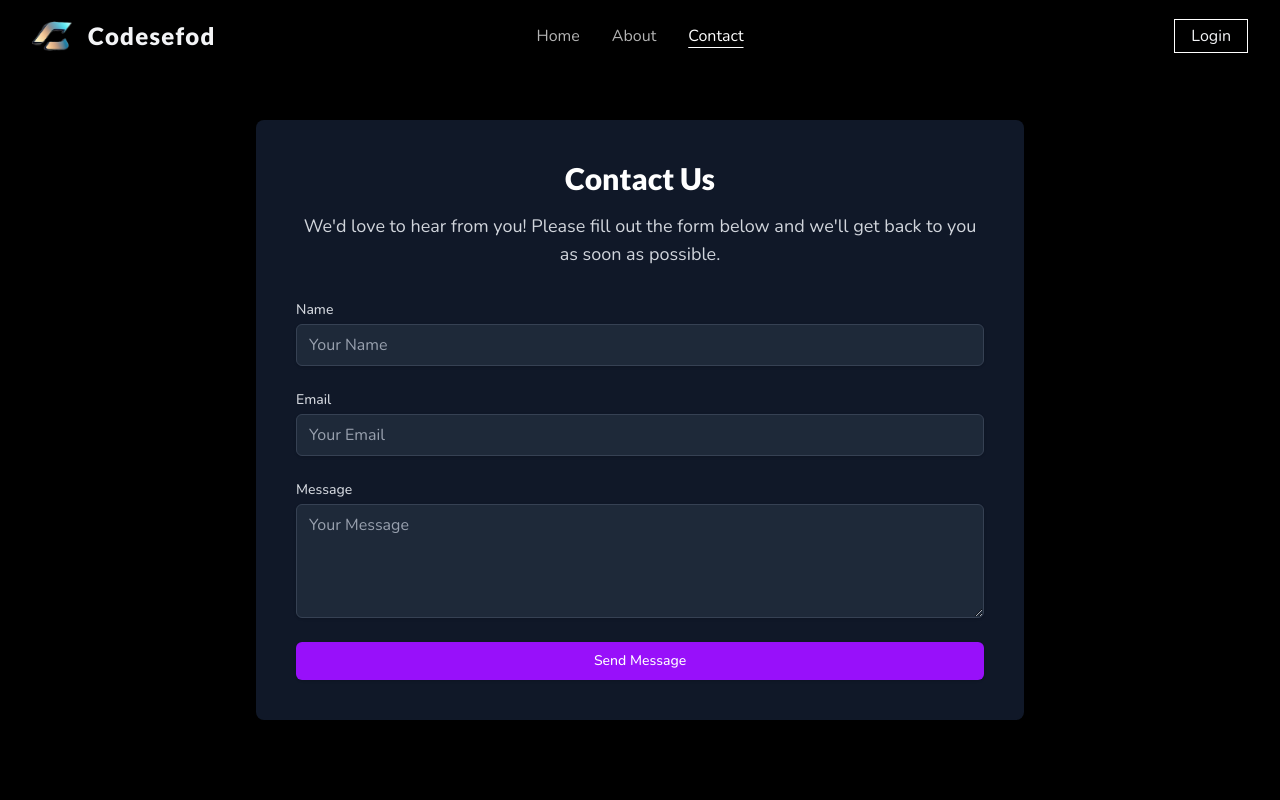
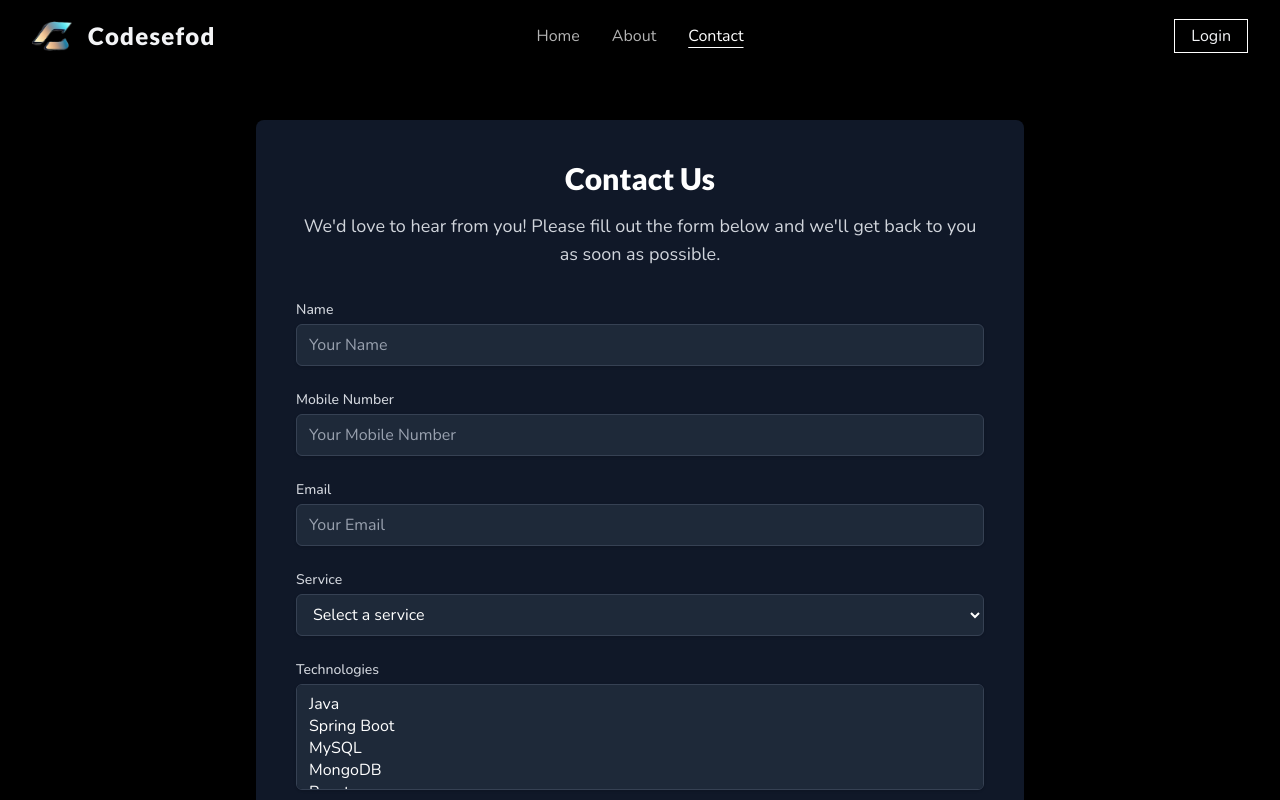
Before and after one commit to Rocky-Saini/codesefod_code_react, a React (Vite) app: page /contact in a window 1280 px wide. Shown: the top 800 px of the page. Built offline with nearby package versions, Linux system fonts and the light colour scheme.

Commit message:
Added statics page and improve contact page

```diff
--- a/src/components/Homepage/Hero.jsx
+++ b/src/components/Homepage/Hero.jsx
@@ -3,7 +3,7 @@ import React from "react";
 const Hero = () => {
     return (
         <section>
-            <div className="container min-h-screen sm:py-10 ">
+            <div className="container min-h-[40dvh] py-12 sm:py-10 ">
                 <div className="flex h-full max-sm:flex-col">
                     <div className="flex-1 max-sm:order-2">
                         <div className="flex flex-col justify-center h-full gap-4 sm:gap-8">
--- /dev/null
+++ b/src/components/Homepage/StatisticsPage.jsx
@@ -0,0 +1,73 @@
+import React, { useState, useEffect } from 'react';
+
+const StatisticsPage = () => {
+  // State to hold the statistics values
+  const [clients, setClients] = useState(0);
+  const [awards, setAwards] = useState(0);
+  const [hours, setHours] = useState(0);
+  const [projects, setProjects] = useState(0);
+
+  // Target values for the statistics
+  const targetClients = 500;
+  const targetAwards = 15;
+  const targetHours = 10000;
+  const targetProjects = 200;
+
+  // Animation duration in milliseconds
+  const animationDuration = 3000; // 3 seconds
+
+  // Function to animate the numbers
+  useEffect(() => {
+    const increment = (target, setState) => {
+      const startTime = Date.now();
+      const updateNumber = () => {
+        const elapsedTime = Date.now() - startTime;
+        const progress = Math.min(elapsedTime / animationDuration, 1);
+        const currentValue = Math.floor(progress * target);
+        setState(currentValue);
+
+        if (progress < 1) {
+          requestAnimationFrame(updateNumber);
+        }
+      };
+      requestAnimationFrame(updateNumber);
+    };
+
+    increment(targetClients, setClients);
+    increment(targetAwards, setAwards);
+    increment(targetHours, setHours);
+    increment(targetProjects, setProjects);
+  }, [targetClients, targetAwards, targetHours, targetProjects]);
+
+  return (
+    <div className="container py-20 text-center bg-black text-white flex flex-col justify-center items-center p-6">
+      <h1 className="text-4xl md:text-5xl font-bold mb-12 text-center">
+        Our <b className='text-blue-500'>Achievement's</b>
+      </h1>
+      <div className="grid grid-cols-1 md:grid-cols-2 lg:grid-cols-4 gap-8 w-full max-w-6xl">
+        {/* Clients */}
+        <div className="bg-gray-800 rounded-lg p-6 text-center shadow-lg hover:shadow-xl transition-shadow">
+          <h2 className="text-5xl font-bold text-blue-500">{clients}+</h2>
+          <p className="text-lg text-gray-300 mt-2">Clients with 5-Star Ratings</p>
+        </div>
+        {/* Awards */}
+        <div className="bg-gray-800 rounded-lg p-6 text-center shadow-lg hover:shadow-xl transition-shadow">
+          <h2 className="text-5xl font-bold text-blue-500">{awards}</h2>
+          <p className="text-lg text-gray-300 mt-2">Award-Winning Years</p>
+        </div>
+        {/* Hours */}
+        <div className="bg-gray-800 rounded-lg p-6 text-center shadow-lg hover:shadow-xl transition-shadow">
+          <h2 className="text-5xl font-bold text-blue-500">{hours}+</h2>
+          <p className="text-lg text-gray-300 mt-2">Hours of Expertise</p>
+        </div>
+        {/* Projects */}
+        <div className="bg-gray-800 rounded-lg p-6 text-center shadow-lg hover:shadow-xl transition-shadow">
+          <h2 className="text-5xl font-bold text-blue-500">{projects}+</h2>
+          <p className="text-lg text-gray-300 mt-2">Successful Projects</p>
+        </div>
+      </div>
+    </div>
+  );
+};
+
+export default StatisticsPage;
--- a/src/pages/Contact.jsx
+++ b/src/pages/Contact.jsx
@@ -26,6 +26,19 @@ const Contact = () => {
                             />
                         </div>
                         <div>
+                            <label htmlFor="mobile" className="block text-sm font-medium text-gray-300">
+                                Mobile Number
+                            </label>
+                            <input
+                                id="mobile"
+                                name="mobile"
+                                type="tel"
+                                required
+                                className="mt-1 block w-full px-3 py-2 bg-gray-800 border border-gray-700 rounded-md shadow-sm placeholder-gray-400 text-white focus:outline-none focus:ring-2 focus:ring-purple-500 focus:border-purple-500"
+                                placeholder="Your Mobile Number"
+                            />
+                        </div>
+                        <div>
                             <label htmlFor="email" className="block text-sm font-medium text-gray-300">
                                 Email
                             </label>
@@ -37,6 +50,68 @@ const Contact = () => {
                                 className="mt-1 block w-full px-3 py-2 bg-gray-800 border border-gray-700 rounded-md shadow-sm placeholder-gray-400 text-white focus:outline-none focus:ring-2 focus:ring-purple-500 focus:border-purple-500"
                                 placeholder="Your Email"
                             />
+                        </div>
+                        <div>
+                            <label htmlFor="service" className="block text-sm font-medium text-gray-300">
+                                Service
+                            </label>
+                            <select
+                                id="service"
+                                name="service"
+                                required
+                                className="mt-1 block w-full px-3 py-2 bg-gray-800 border border-gray-700 rounded-md shadow-sm placeholder-gray-400 text-white focus:outline-none focus:ring-2 focus:ring-purple-500 focus:border-purple-500"
+                            >
+                                <option value="" disabled selected>Select a service</option>
+                                <option value="web-development">Web Development</option>
+                                <option value="mobile-app-development">Mobile App Development</option>
+                                <option value="ui-ux-design">UI/UX Design</option>
+                                <option value="software-consulting">Software Consulting</option>
+                                <option value="cloud-services">Cloud Services</option>
+                                <option value="devops">DevOps</option>
+                                <option value="ai-ml-solutions">AI/ML Solutions</option>
+                                <option value="data-analytics">Data Analytics</option>
+                                <option value="cybersecurity">Cybersecurity</option>
+                                <option value="blockchain-development">Blockchain Development</option>
+                            </select>
+                        </div>
+                        <div>
+                            <label htmlFor="technologies" className="block text-sm font-medium text-gray-300">
+                                Technologies
+                            </label>
+                            <select
+                                id="technologies"
+                                name="technologies"
+                                multiple
+                                required
+                                className="mt-1 block w-full px-3 py-2 bg-gray-800 border border-gray-700 rounded-md shadow-sm placeholder-gray-400 text-white focus:outline-none focus:ring-2 focus:ring-purple-500 focus:border-purple-500"
+                            >
+                                <option value="java">Java</option>
+                                <option value="spring-boot">Spring Boot</option>
+                                <option value="mysql">MySQL</option>
+                                <option value="mongodb">MongoDB</option>
+                                <option value="react">React</option>
+                                <option value="nodejs">Node.js</option>
+                                <option value="python">Python</option>
+                                <option value="django">Django</option>
+                                <option value="angular">Angular</option>
+                                <option value="vuejs">Vue.js</option>
+                                <option value="docker">Docker</option>
+                                <option value="kubernetes">Kubernetes</option>
+                                <option value="aws">AWS</option>
+                                <option value="azure">Azure</option>
+                                <option value="gcp">Google Cloud</option>
+                                <option value="terraform">Terraform</option>
+                                <option value="jenkins">Jenkins</option>
+                                <option value="git">Git</option>
+                                <option value="graphql">GraphQL</option>
+                                <option value="redis">Redis</option>
+                                <option value="kafka">Kafka</option>
+                                <option value="elasticsearch">Elasticsearch</option>
+                                <option value="typescript">TypeScript</option>
+                                <option value="flutter">Flutter</option>
+                                <option value="swift">Swift</option>
+                                <option value="kotlin">Kotlin</option>
+                            </select>
                         </div>
                         <div>
                             <label htmlFor="message" className="block text-sm font-medium text-gray-300">
--- a/src/pages/Home.jsx
+++ b/src/pages/Home.jsx
@@ -2,11 +2,13 @@ import React from "react";
 import Hero from "./../components/Homepage/Hero";
 import Clients from "./../components/Homepage/Clients";
 import DeliveryProcess from "./../components/Homepage/DeliveryProcess";
+import StatisticsPage from "../components/Homepage/StatisticsPage";
 
 const Home = () => {
     return (
         <>
             <Hero />
+            <StatisticsPage />
             <Clients />
             <DeliveryProcess />
         </>
```
